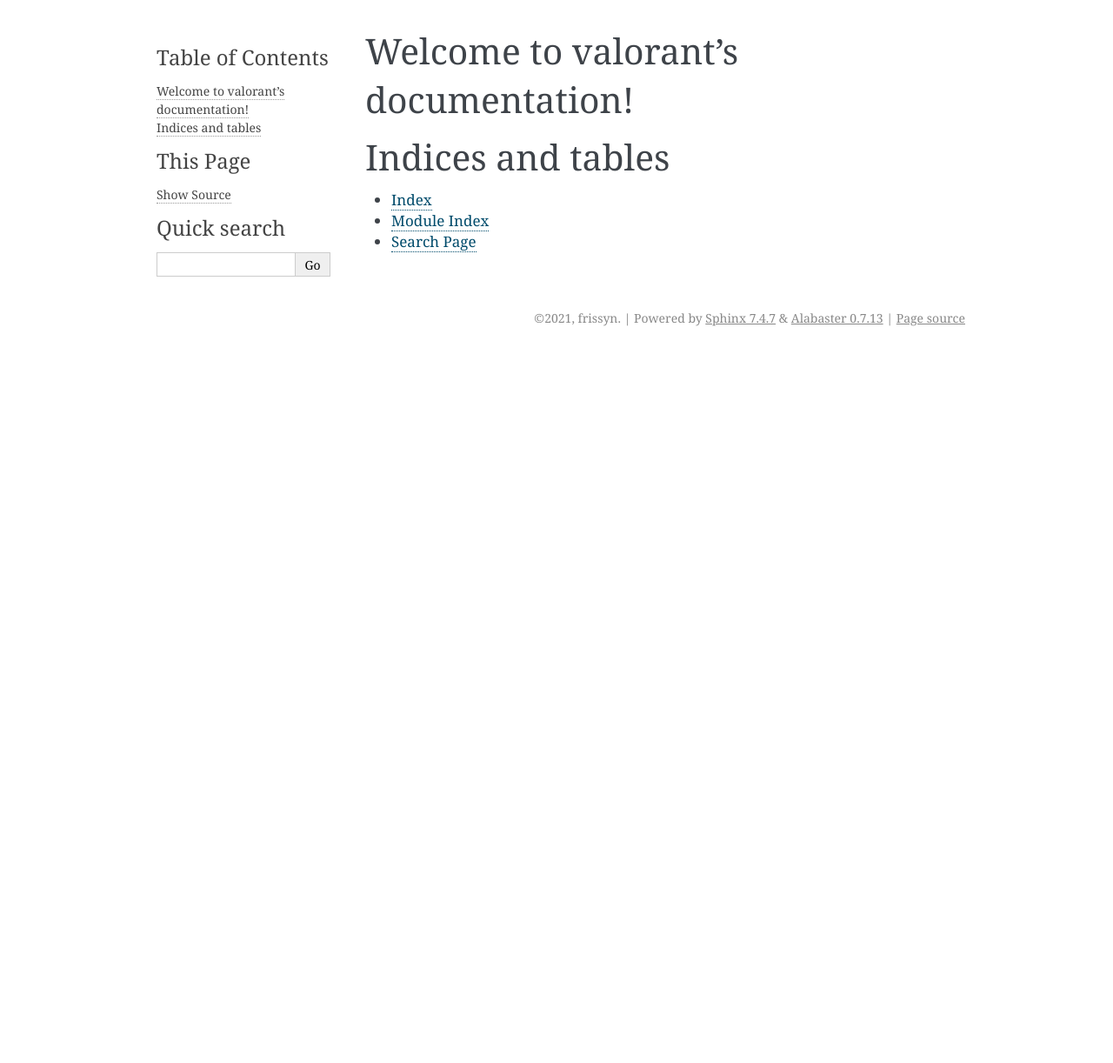
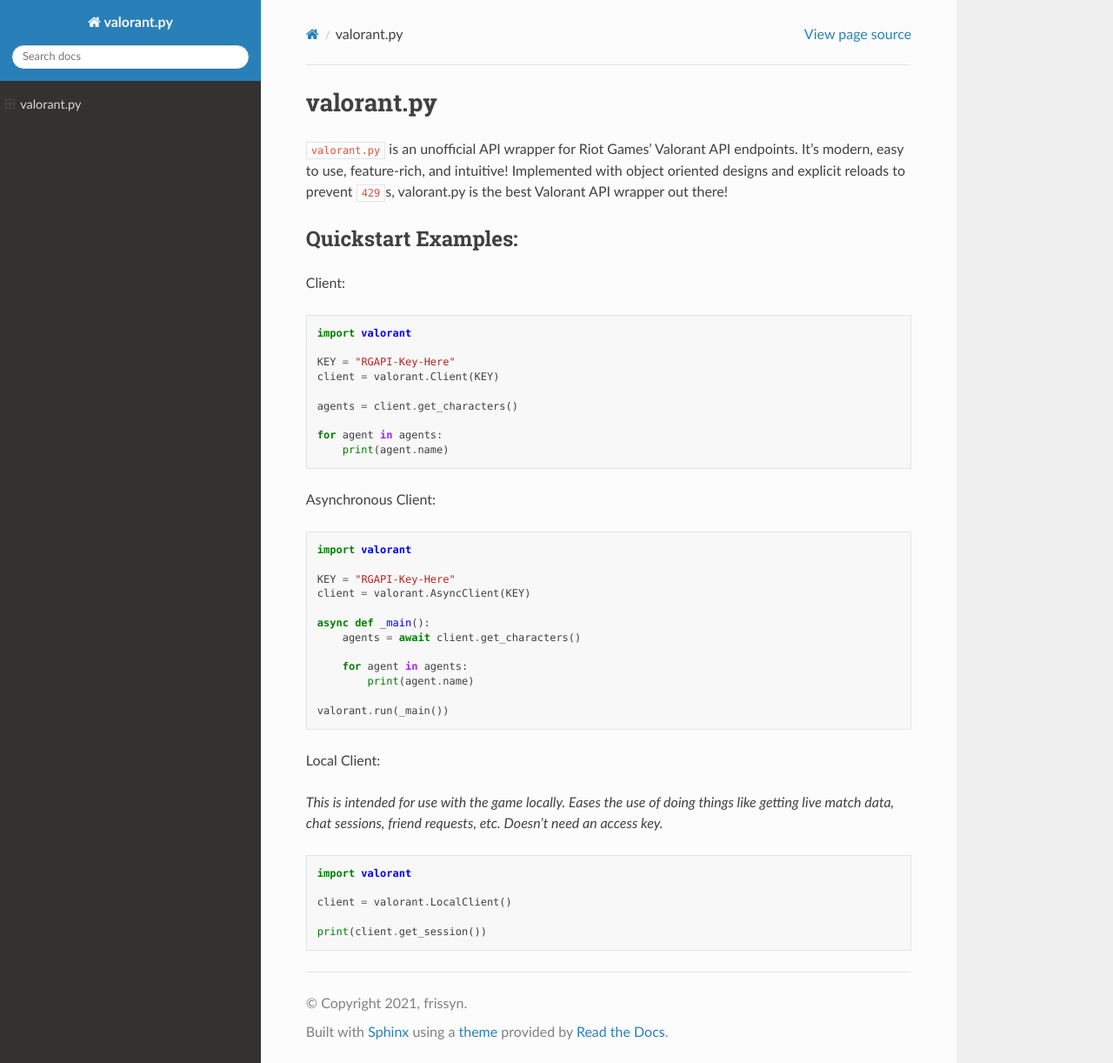
Before and after one commit to frissyn/valorant.py, a Sphinx documentation site: the page built from docs/index.rst, in a window 1280 px wide and 1222 px high. Shown: the whole window at 87% size. Built offline with Sphinx 7.4.7 and the Read the Docs theme 2.0.0, drawn with Linux system fonts in a browser that asks for light colours.

Commit message:
📖: finalize sphinx documentation

```diff
--- a/docs/conf.py
+++ b/docs/conf.py
@@ -10,19 +10,19 @@
 # add these directories to sys.path here. If the directory is relative to the
 # documentation root, use os.path.abspath to make it absolute, like shown here.
 #
-# import os
-# import sys
-# sys.path.insert(0, os.path.abspath('.'))
+import os
+import sys
+sys.path.insert(0, os.path.abspath('..'))
 
 
 # -- Project information -----------------------------------------------------
 
-project = 'valorant'
+project = 'valorant.py'
 copyright = '2021, frissyn'
 author = 'frissyn'
 
 # The full version, including alpha/beta/rc tags
-release = '0.4.1'
+release = "0.4.1"
 
 
 # -- General configuration ---------------------------------------------------
@@ -30,8 +30,7 @@
 # Add any Sphinx extension module names here, as strings. They can be
 # extensions coming with Sphinx (named 'sphinx.ext.*') or your custom
 # ones.
-extensions = [
-]
+extensions = ["sphinx.ext.autodoc", "sphinx.ext.napoleon"]
 
 # Add any paths that contain templates here, relative to this directory.
 templates_path = ['_templates']
@@ -47,7 +46,7 @@
 # The theme to use for HTML and HTML Help pages.  See the documentation for
 # a list of builtin themes.
 #
-html_theme = 'alabaster'
+html_theme = 'sphinx_rtd_theme'
 
 # Add any paths that contain custom static files (such as style sheets) here,
 # relative to this directory. They are copied after the builtin static files,
--- a/docs/index.rst
+++ b/docs/index.rst
@@ -3,18 +3,61 @@
    You can adapt this file completely to your liking, but it should at least
    contain the root `toctree` directive.
 
-Welcome to valorant's documentation!
+valorant.py
 ====================================
 
-.. toctree::
-   :maxdepth: 2
-   :caption: Contents:
+
+``valorant.py`` is an unofficial API wrapper for Riot Games' Valorant
+API endpoints. It's modern, easy to use, feature-rich, and intuitive!
+Implemented with object oriented designs and explicit reloads to prevent
+``429``\ s, valorant.py is the best Valorant API wrapper out there!
 
 
 
-Indices and tables
-==================
+Quickstart Examples:
+--------------------
 
-* :ref:`genindex`
-* :ref:`modindex`
-* :ref:`search`
+Client:
+
+.. code:: py
+
+   import valorant
+
+   KEY = "RGAPI-Key-Here"
+   client = valorant.Client(KEY)
+
+   agents = client.get_characters()
+
+   for agent in agents:
+       print(agent.name)
+
+Asynchronous Client:
+
+.. code:: py
+
+   import valorant
+
+   KEY = "RGAPI-Key-Here"
+   client = valorant.AsyncClient(KEY)
+
+   async def _main():
+       agents = await client.get_characters()
+
+       for agent in agents:
+           print(agent.name)
+
+   valorant.run(_main())
+
+Local Client:
+
+*This is intended for use with the game locally. Eases the use of doing
+things like getting live match data, chat sessions, friend requests,
+etc. Doesn't need an access key.*
+
+.. code:: python
+
+   import valorant
+
+   client = valorant.LocalClient()
+
+   print(client.get_session())
```
Also changed, not shown: docs/valorant.rst (added, +15 -0 lines), 1 other file.
